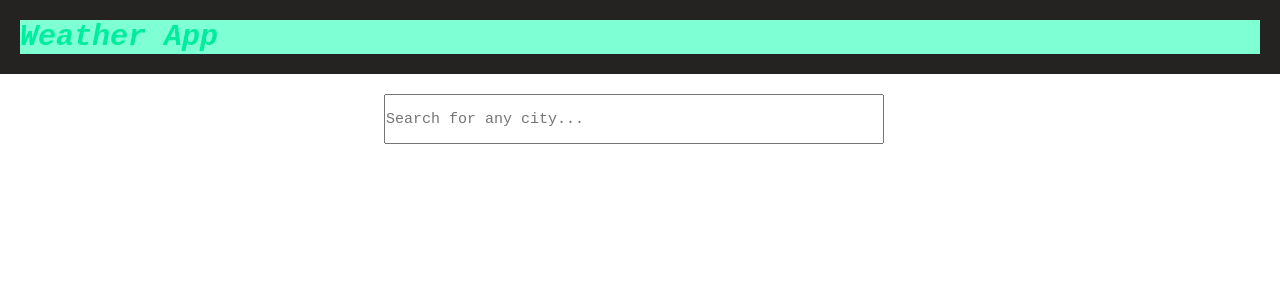
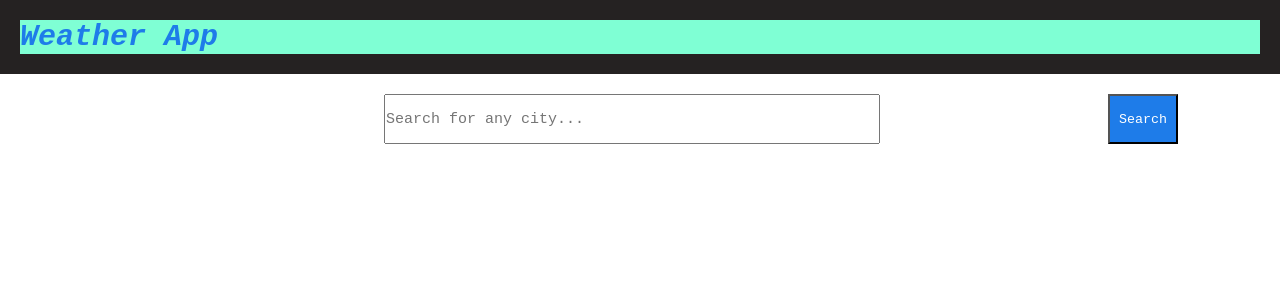
Before and after one commit to hamidihekmat/Weather-App, a Flask app: page / in a window 1280 px wide. Shown: the top 300 px of the page. Run offline with Flask 2, Linux system fonts and the light colour scheme.

Commit message:
added search button

```diff
--- a/templates/index.html
+++ b/templates/index.html
@@ -16,7 +16,7 @@
     padding: 20px;
     }
     .header > h1 {
-      color: 	rgb(0, 236, 158);
+      color: 	rgb(30, 124, 233);
       text-align: left;
       font-size: 30px;
       font-style: italic;
@@ -28,12 +28,20 @@
       position: absolute;
       left: 30%;
       height: 50px;
-      width: 500px;
+      width: 496px;
       font-size: 15px;
     }
+    .search-button {
+      position: absolute;
+      margin-left: 85%;
+    }
 
-
-
+    .search-for {
+      height: 50px;
+      width: 70px;
+      background: rgb(30, 124, 233);
+      color: #fff;
+    }
   </style>
 </head>
 <body>
@@ -42,11 +50,10 @@
   </div>
   <div class="search-bar">
     <input class="search" type="text" placeholder="Search for any city...">
-    <!--
     <div class="search-button">
       <button class="search-for">Search</button>
     </div>
-    -->
+
   </div>
 </body>
 </html>
```
